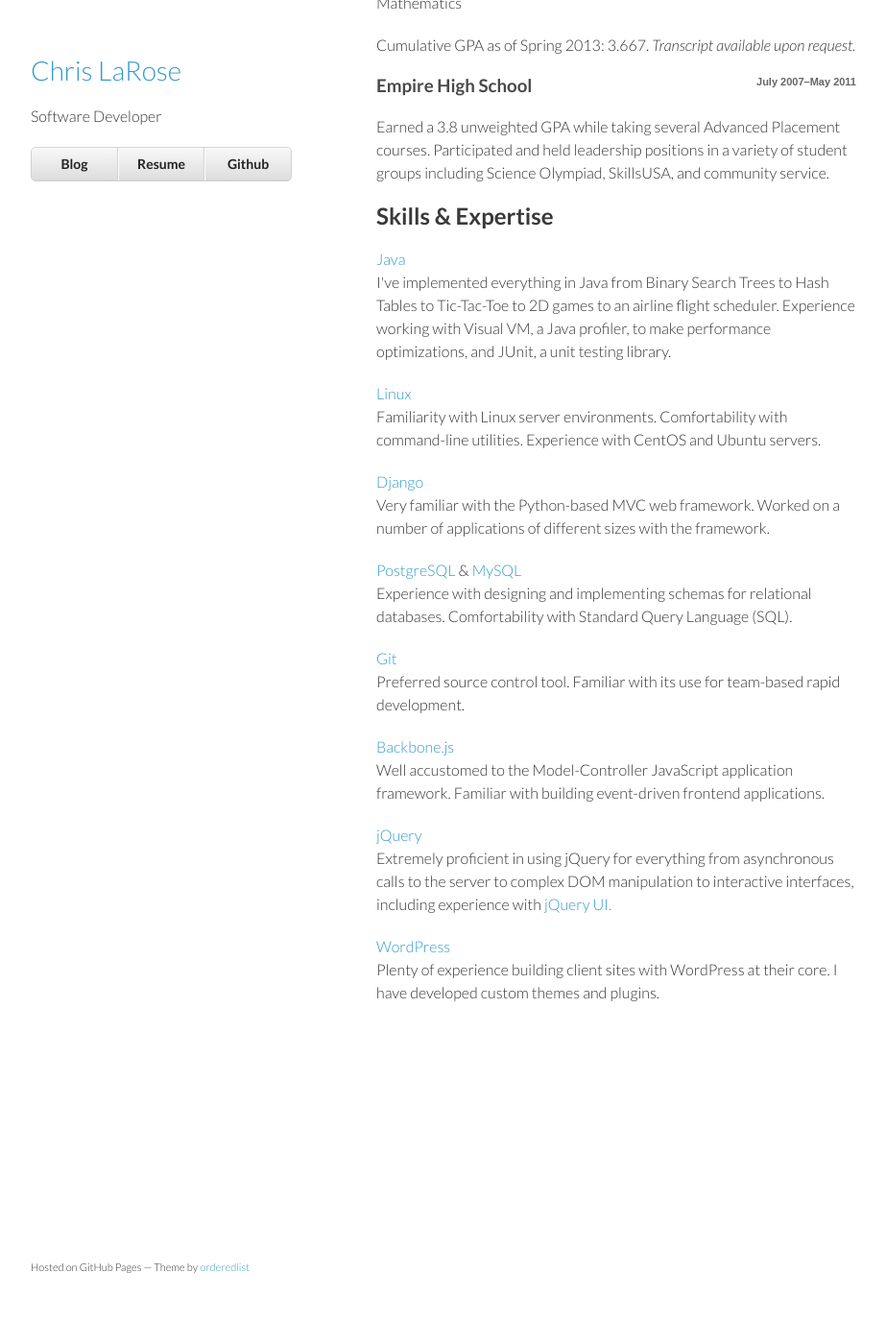
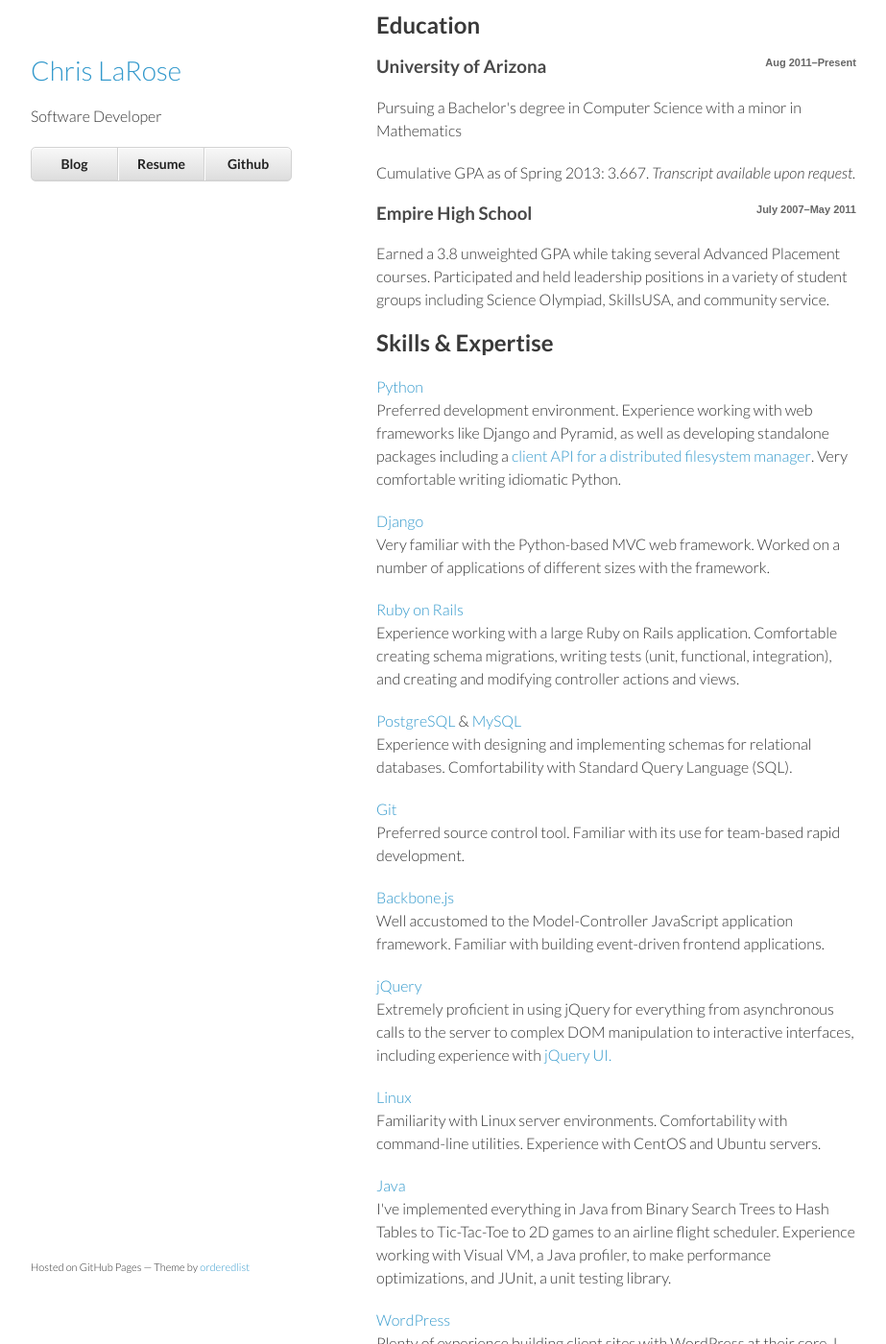
Before and after one commit to cjlarose/cjlarose.github.io, a Jekyll site: the page built from resume/index.html, in a window 1280 px wide and 1400 px high, scrolled down 1010 px. Shown: the whole window at 96% size, without its empty margins (178-1101 px from the left). Built offline with Jekyll 4.4.1, drawn with Linux system fonts in a browser that asks for light colours; some of the changed text lies outside the part shown.

Commit message:
Added AppFolio experience

```diff
--- a/resume/index.html
+++ b/resume/index.html
@@ -15,6 +15,18 @@
  <h2>Experience</h2>
 
  <ul>
+   <li>
+     <h3><a href="http://www.appfolio.com/about">AppFolio</a><small>June&ndash;August 2013</small></h3>
+
+     <p>Software Enginnering Intern for a Ruby on Rails web application for
+     legal practice management. Focused on real-time messaging via WebSockets,
+     memory optimizations, and integrating two-factor authentication</p>
+
+    {% comment %}
+     <p><strong>Reference:</strong> Chris Schulte &lt;chris.schulte@mycase.com&gt;</p>
+    {% endcomment %}
+   </li>
+
    <li>
      <h3><a href="http://www.iplantcollaborative.org/">iPlant
      Collaborative</a><small>December 2011&ndash;Present</small></h3>
@@ -90,19 +102,14 @@
 
  <ul>
    <li>
-     <a href="http://www.oracle.com/technetwork/java/index.html">Java</a>
+     <a href="http://www.python.org/">Python</a>
 
-     <p>I've implemented everything in Java from Binary Search Trees to Hash Tables to
-     Tic-Tac-Toe to 2D games to an airline flight scheduler. Experience working with
-     Visual VM, a Java profiler, to make performance optimizations, and JUnit, a unit
-     testing library.</p>
-   </li>
-
-   <li>
-     <a href="http://www.ubuntu.com/">Linux</a>
-
-     <p>Familiarity with Linux server environments. Comfortability with command-line
-     utilities. Experience with CentOS and Ubuntu servers.</p>
+     <p>Preferred development environment. Experience working with web
+     frameworks like Django and Pyramid, as well as developing standalone
+     packages including a <a
+     href="https://github.com/iPlantCollaborativeOpenSource/pycommands">client API
+     for a distributed filesystem manager</a>. Very comfortable writing idiomatic
+     Python.</p>
    </li>
 
    <li>
@@ -110,6 +117,14 @@
 
      <p>Very familiar with the Python-based MVC web framework. Worked on a number of
      applications of different sizes with the framework.</p>
+   </li>
+
+   <li>
+     <a href="http://rubyonrails.org/">Ruby on Rails</a>
+
+     <p>Experience working with a large Ruby on Rails application. Comfortable
+     creating schema migrations, writing tests (unit, functional, integration),
+     and creating and modifying controller actions and views.</p>
    </li>
 
    <li>
@@ -143,6 +158,22 @@
    </li>
 
    <li>
+     <a href="http://www.ubuntu.com/">Linux</a>
+
+     <p>Familiarity with Linux server environments. Comfortability with command-line
+     utilities. Experience with CentOS and Ubuntu servers.</p>
+   </li>
+
+   <li>
+     <a href="http://www.oracle.com/technetwork/java/index.html">Java</a>
+
+     <p>I've implemented everything in Java from Binary Search Trees to Hash Tables to
+     Tic-Tac-Toe to 2D games to an airline flight scheduler. Experience working with
+     Visual VM, a Java profiler, to make performance optimizations, and JUnit, a unit
+     testing library.</p>
+   </li>
+
+   <li>
      <a href="http://wordpress.org/">WordPress</a>
 
      <p>Plenty of experience building client sites with WordPress at their core. I have
```
